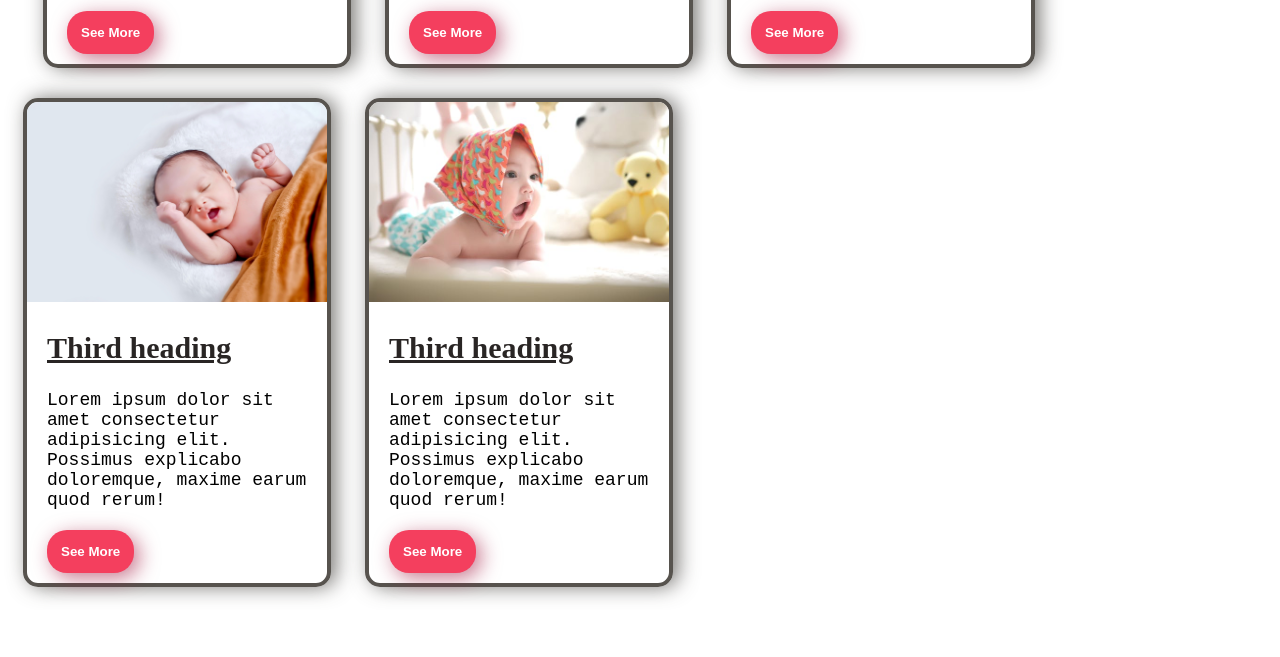
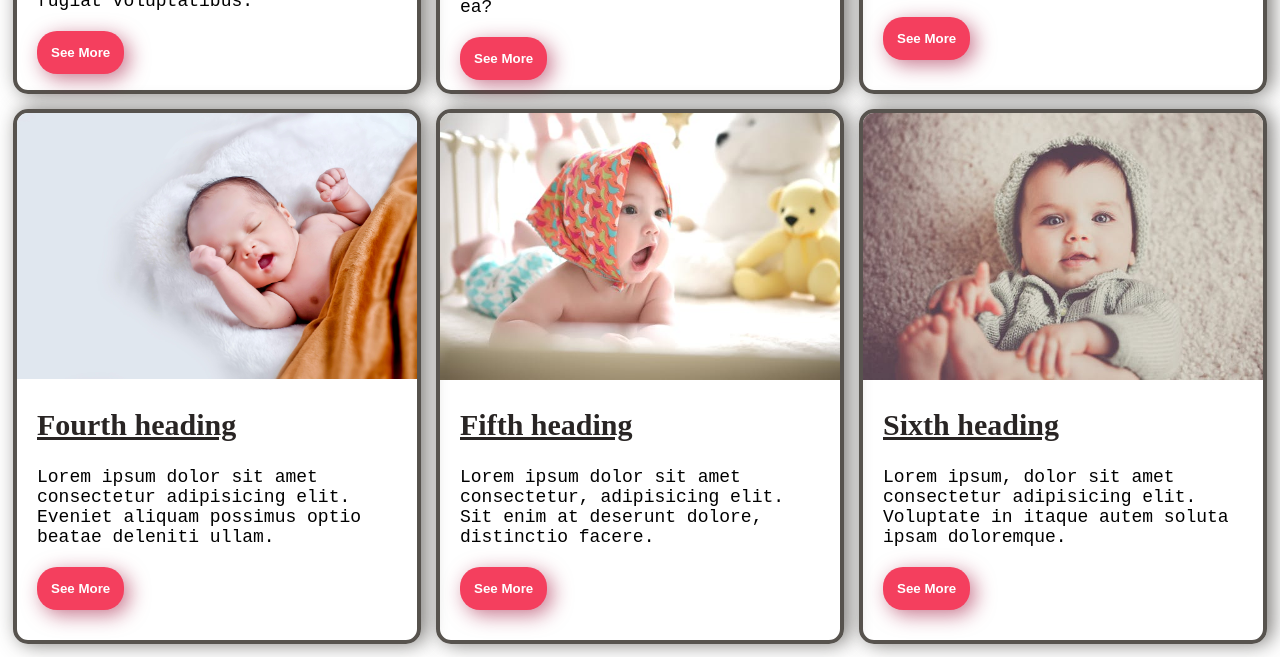
Before and after one commit to muhammadranju/practice-task-milestone-1, a plain HTML site: page Web_day3_git/practice-task-5.html in a window 1280 px wide. Shown: the part 455-1112 px from the top of the page. Before the commit the page ends 1065 px from the top, so only its background shows below. Drawn offline with Linux system fonts and the light colour scheme.

Commit message:
added practice-task project with product card using html and css

```diff
--- a/Web_day3_git/practice-task-5.css
+++ b/Web_day3_git/practice-task-5.css
@@ -1,27 +1,41 @@
 .main {
-  display: inline;
-  justify-content: space-around;
-  margin: 20px;
-  margin-top: 20px;
+  /* display: inline;
+  justify-content: space-around; */
+  display: grid;
+  grid-template-columns: repeat(auto-fit, minmax(350px, 1fr));
+  grid-template-rows: repeat(1, 1fr);
+  grid-gap: 5px;
+  grid-auto-rows: 1fr;
+  justify-content: space-evenly;
+  align-content: center;
+  grid-auto-flow: dense;
+  /* margin: 20px; */
+  /* margin-top: 20px; */
 }
 .container {
-  display: inline-block;
-  align-items: stretch;
-  justify-content: center;
-  flex-direction: column;
+  /* display: inline-block; */
+  /* align-items: stretch; */
+  /* justify-content: center; */
+  /* flex-direction: column; */
   border: 4px solid #57534e;
-  margin: 15px;
+  margin: 5px;
   /* padding: 0px 20px 5px 20px; */
   border-radius: 15px;
-  width: min-content;
   box-shadow: 5px 0px 20px #44403cb2;
+  /* width: min-content; */
+}
+
+.container:hover {
+  box-shadow: 5px 0px 20px #44403cb2;
+  transform: scale(1.02);
+  transition: 0.2s;
 }
 
 .image {
   border-radius: 11px 11px 0px 0px;
   /* margin-top: 10px; */
-  display: inline-block;
-  width: 300px;
+  /* display: inline-block; */
+  width: 100%;
   padding: 0px;
 }
 .btn {
@@ -53,3 +67,11 @@
 .container button {
   margin-left: 20px;
 }
+
+/* .main_container {
+  display: grid;
+  grid-template-columns: 1fr 1fr;
+}
+.header{
+    grid-column-start: 1;
+} */
--- a/Web_day3_git/practice-task-5.html
+++ b/Web_day3_git/practice-task-5.html
@@ -37,22 +37,38 @@
       </div>
       <div class="container">
         <img class="image" src="../Web_day2_css/style/1973270.jpg" alt="" />
-        <h2 class="heading">Third heading</h2>
+        <h2 class="heading">Fourth heading</h2>
         <p class="paragrap">
-          Lorem ipsum dolor sit amet consectetur adipisicing elit. Possimus
-          explicabo doloremque, maxime earum quod rerum!
+          Lorem ipsum dolor sit amet consectetur adipisicing elit. Eveniet
+          aliquam possimus optio beatae deleniti ullam.
         </p>
         <button class="btn">See More</button>
       </div>
       <div class="container">
         <img class="image" src="../Web_day2_css/style/265987.jpg" alt="" />
-        <h2 class="heading">Third heading</h2>
+        <h2 class="heading">Fifth heading</h2>
         <p class="paragrap">
-          Lorem ipsum dolor sit amet consectetur adipisicing elit. Possimus
-          explicabo doloremque, maxime earum quod rerum!
+          Lorem ipsum dolor sit amet consectetur, adipisicing elit. Sit enim at
+          deserunt dolore, distinctio facere.
+        </p>
+        <button class="btn">See More</button>
+      </div>
+      <div class="container">
+        <img class="image" src="../Web_day2_css/style/266004.jpg" alt="" />
+        <h2 class="heading">Sixth heading</h2>
+        <p class="paragrap">
+          Lorem ipsum, dolor sit amet consectetur adipisicing elit. Voluptate in
+          itaque autem soluta ipsam doloremque.
         </p>
         <button class="btn">See More</button>
       </div>
     </div>
+
+    <!-- <div class="main_container">
+      <div class="header">HEADER</div>
+      <div class="menu">MENU</div>
+      <div class="content">CONTENT</div>
+      <div class="footer">FOOTER</div>
+    </div> -->
   </body>
 </html>
```
